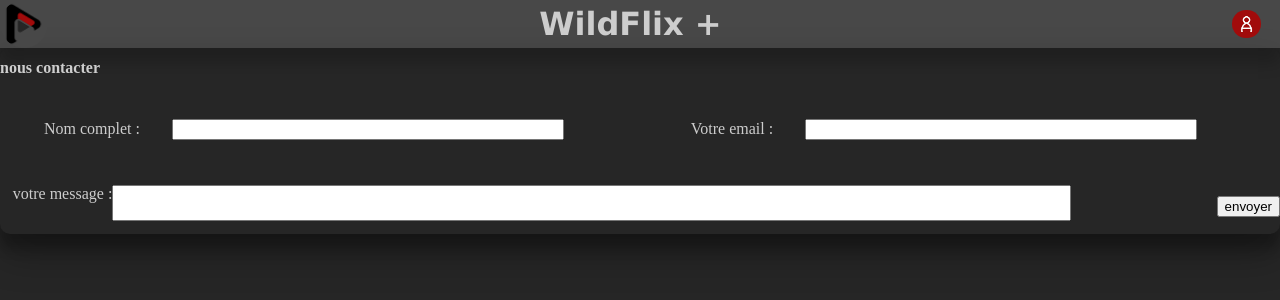
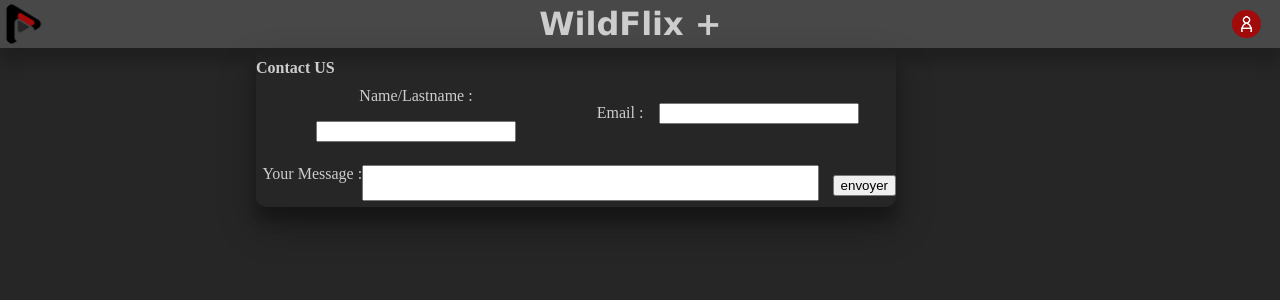
Before and after one commit to WildCodeSchool/2023-03-JS-Remote-Wild_Impact_Project-2_Team_C, a React (Vite) app in the folder frontend/: page / in a window 1280 px wide. Shown: the top 300 px of the page. Built offline with nearby package versions, Linux system fonts and the light colour scheme; a web font is replaced by a local one.

Commit message:
hml et css finis

```diff
--- a/frontend/src/pages/ContactForm.jsx
+++ b/frontend/src/pages/ContactForm.jsx
@@ -5,24 +5,24 @@ import "../styles/Form.scss";
 function ContactForm() {
   return (
     <div className="form">
-      <h1>nous contacter</h1>
+      <h1>Contact US</h1>
       <div className="clien">
         <div className="name">
           <label id="Fullname">
-            Nom complet :
+            Name/Lastname :
             <input type="text" />
           </label>
         </div>
         <div className="email">
           <label id="Email">
-            Votre email :
+            Email :
             <input type="email" />
           </label>
         </div>
       </div>
       <div className="envoi">
         <div className="divmessage">
-          votre message :
+          Your Message :
           <textarea className="textarea" />
         </div>
         <div className="divbutton">
--- a/frontend/src/styles/Form.scss
+++ b/frontend/src/styles/Form.scss
@@ -36,9 +36,12 @@
 @media screen and (min-width: 769px) {
   .form {
     display: flex;
-    width: 100%;
+    //width: 100%;
     height: 30%;
-    margin: 0%;
+    margin: 0 20%;
+    border-radius: 10px;
+    box-shadow: rgba(0, 0, 0, 0.3) 0px 19px 38px,
+      rgba(0, 0, 0, 0.22) 0px 15px 12px;
   }
   h1 {
     display: flex;
```
